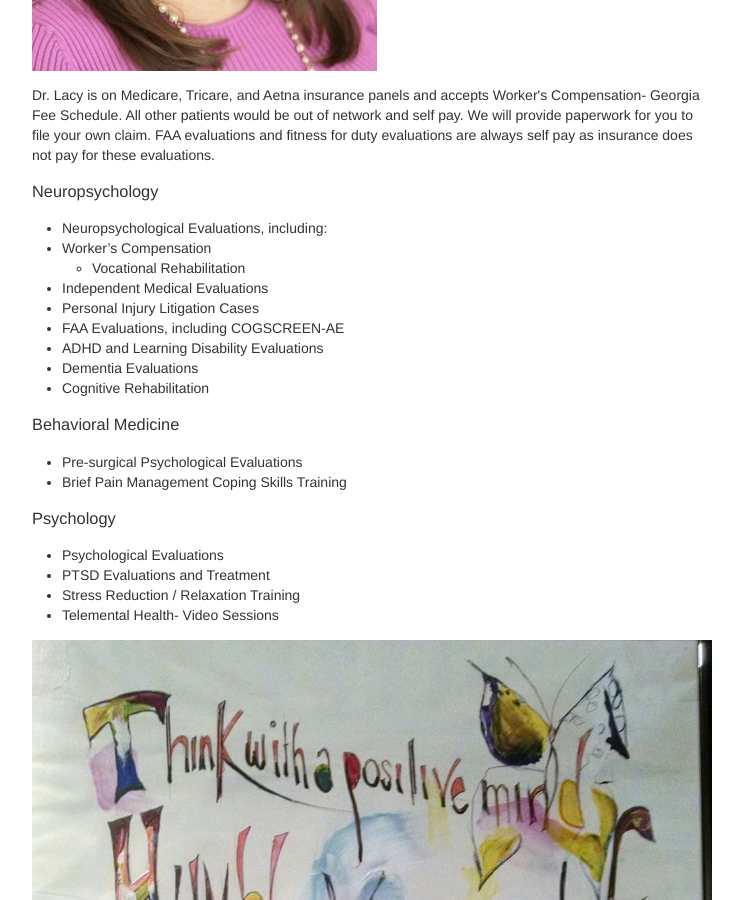
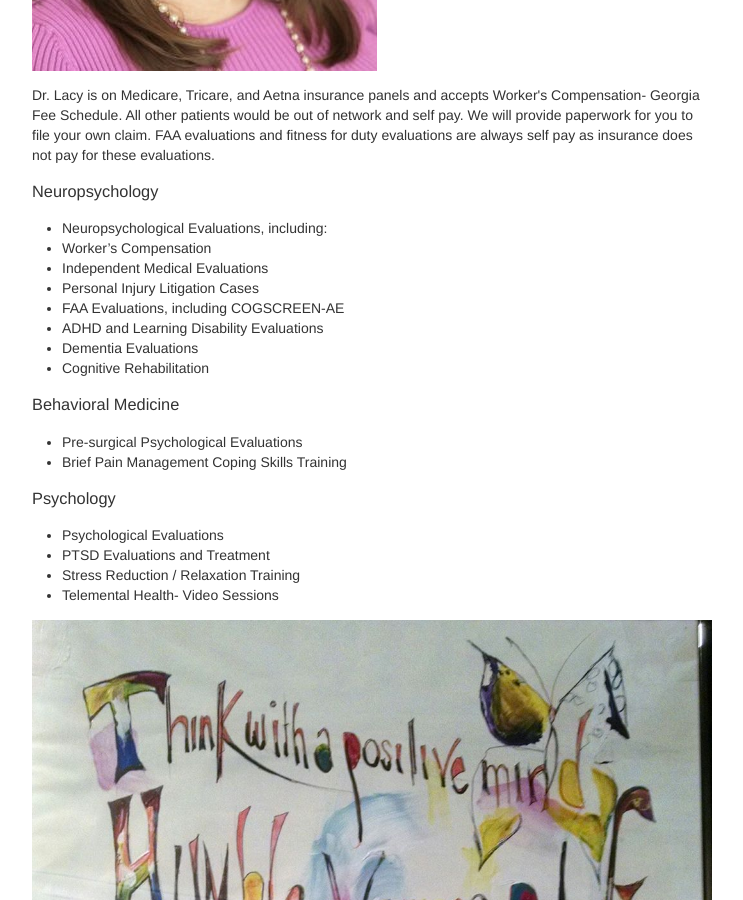
Before and after one commit to halcyon/renewedbrain.com, a Jekyll site: the page built from index.md, in a window 1280 px wide and 900 px high, scrolled down 528 px. Shown: the whole window, without its empty margins (268-1011 px from the left). Built offline with Jekyll 4.4.1, drawn with Linux system fonts in a browser that asks for light colours.

Commit message:
Update index.md
ELIMINATE VOC REHAB

```diff
--- a/index.md
+++ b/index.md
@@ -17,7 +17,6 @@ layout: default
 ### Neuropsychology
 * Neuropsychological Evaluations, including:
  * Worker's Compensation
-   * Vocational Rehabilitation
  * Independent Medical Evaluations
  * Personal Injury Litigation Cases
  * FAA Evaluations, including COGSCREEN-AE
```
